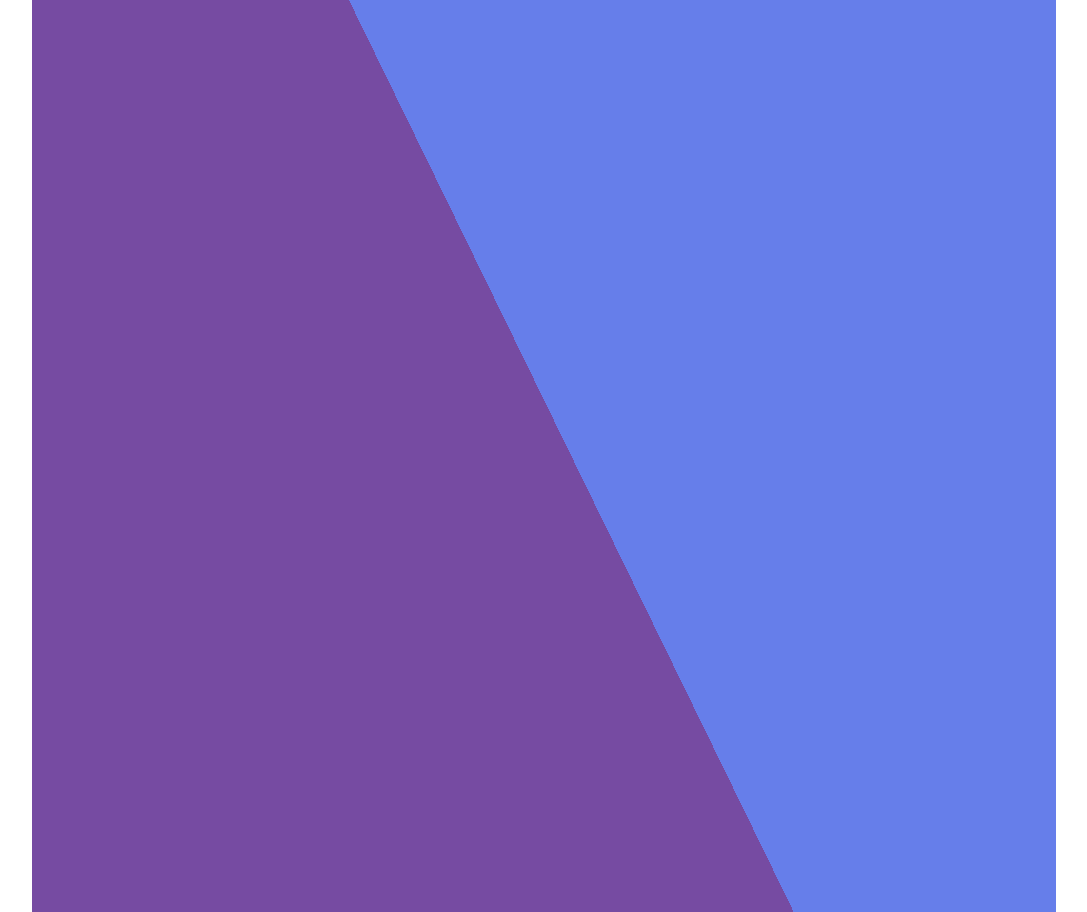
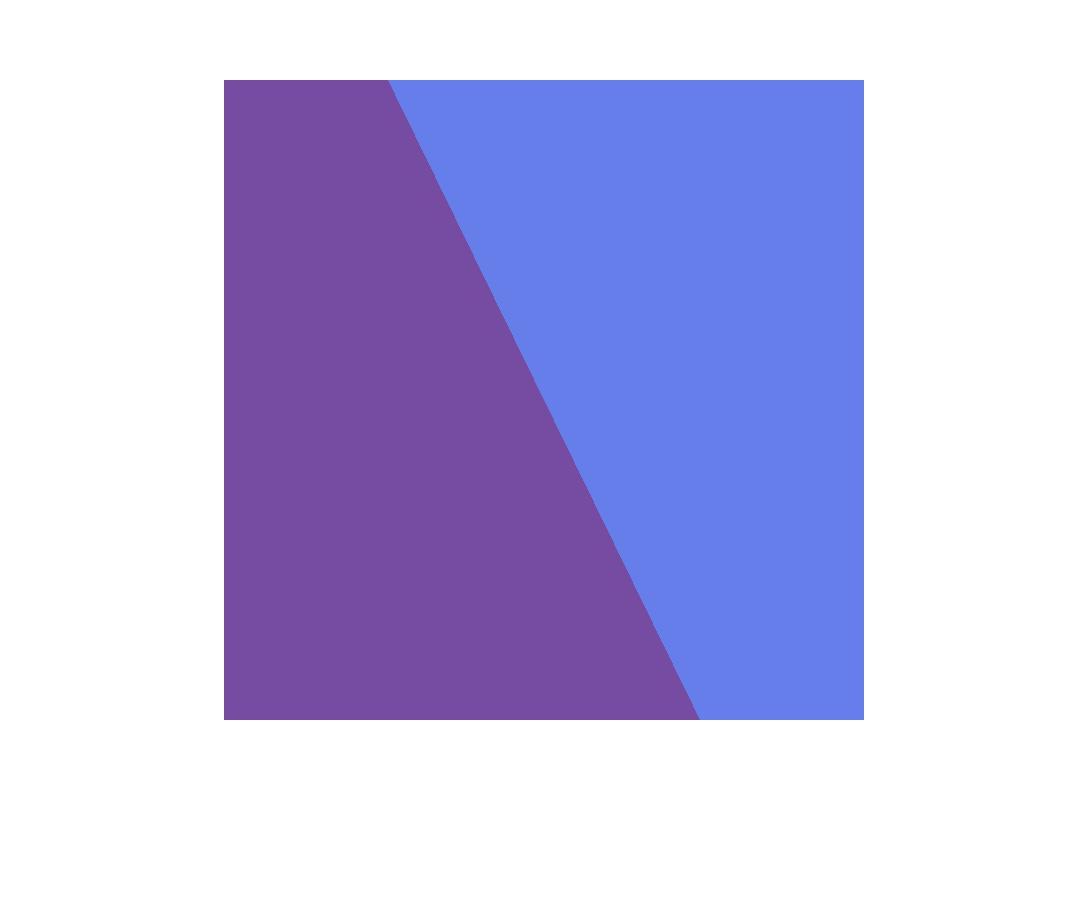
Before and after one commit to saadMeddiche/read-a-book_react, a React (Vite) app: page / in a window 1280 px wide. Shown: the whole page, without its empty margins (96-1183 px from the left). After the commit the page ends 800 px from the top, so only its background shows below. Built offline with nearby package versions, Linux system fonts and the light colour scheme.

Commit message:
refactor: use min() for responsive root dimensions in CSS

```diff
--- a/src/index.css
+++ b/src/index.css
@@ -19,7 +19,7 @@ body{
 }
 
 #root {
-    min-height: 80vw;
-    min-width: 80vw;
+    min-height: min(80vw,80vh);
+    min-width: min(80vw,80vh);;
     display: flex;
 }
```
